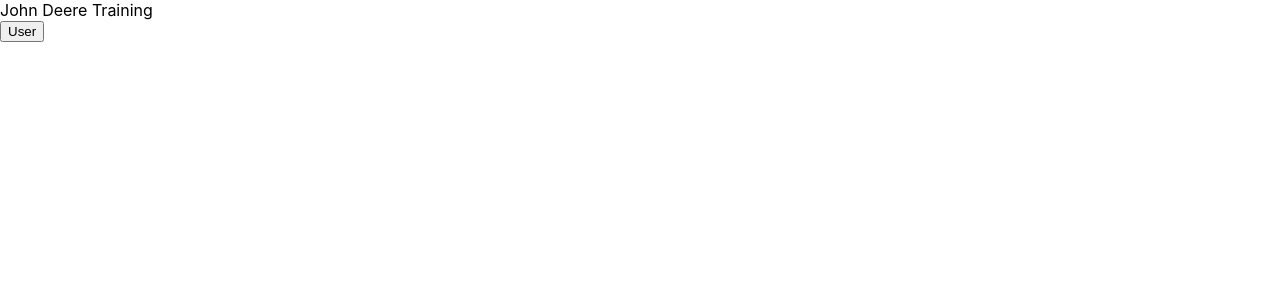
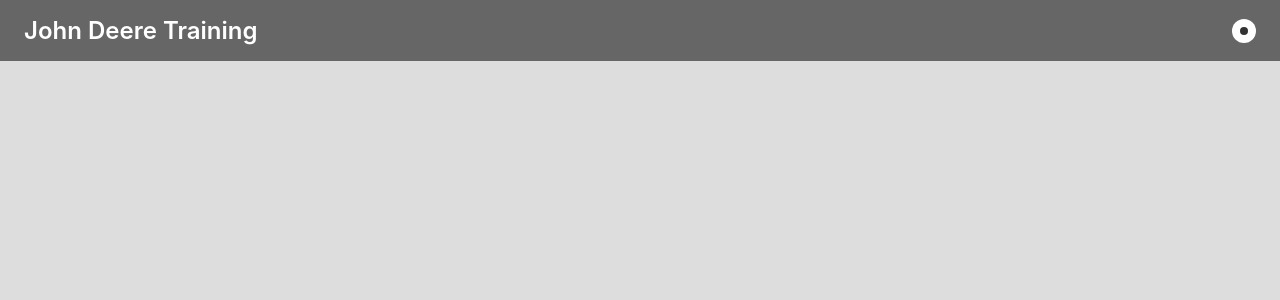
Before and after one commit to michaeldev6/react-training-app, a React (Create React App) app: page / in a window 1280 px wide. Shown: the top 300 px of the page. Built offline with nearby package versions, Linux system fonts and the light colour scheme.

Commit message:
step 02 - added simple styling to the app

```diff
--- a/src/components/core/Header.js
+++ b/src/components/core/Header.js
@@ -1,14 +1,29 @@
 import React from 'react';
+
+// illustrating various ways to declare styles in React
+const specialButtonStyle = {
+  width: '1.5rem',
+  height: '1.5rem',
+  borderRadius: '50%',
+  backgroundColor: '#fff'
+};
+
+const insideButtonCircle = {
+  width: '0.5rem',
+  height: '0.5rem',
+  borderRadius: '50%',
+  backgroundColor: '#333'
+};
 
 export function Header() {
   return (
-    <header>
-      <div>
+    <header className="flex row space-between-center">
+      <div style={{fontSize: '1.5rem', fontWeight: '600'}}>
         John Deere Training
       </div>
       <div>
-        <button>
-          User
+        <button style={specialButtonStyle}>
+          <div style={insideButtonCircle}> </div>
         </button>
       </div>
     </header>
--- a/src/index.css
+++ b/src/index.css
@@ -1,9 +1,21 @@
+:root {
+  --animation-timer: 200ms;
+  --aquent-orange: #f8971d;
+  --background-color: #ddd;
+  --black: #333;
+  --header-background: #666;
+  --white: #fff;
+  --primary-color: #367c2b;
+}
+
 * {
   box-sizing: border-box;
 }
 
 body {
   margin: 0;
+  color: var(--black);
+  background-color: var(--background-color);
   font-family: -apple-system, BlinkMacSystemFont, 'Segoe UI', 'Roboto', 'Oxygen',
     'Ubuntu', 'Cantarell', 'Fira Sans', 'Droid Sans', 'Helvetica Neue',
     sans-serif;
@@ -15,3 +27,36 @@ code {
   font-family: source-code-pro, Menlo, Monaco, Consolas, 'Courier New',
     monospace;
 }
+
+header {
+  background-color: var(--header-background);
+  color: var(--white);
+  padding: 1rem 1.5rem;
+  width: 100%;
+}
+
+button {
+  border: 0;
+  cursor: pointer;
+  border-radius: 0.25rem;
+  display: flex;
+  justify-content: center;
+  align-items: center;
+}
+
+
+/*===========================================
+  FLEX LAYOUT STYLES
+===========================================*/
+.flex {
+  display: flex;
+}
+
+.row {
+  flex-direction: row;
+}
+
+.space-between-center {
+  justify-content: space-between;
+  align-items: center;
+}
```
